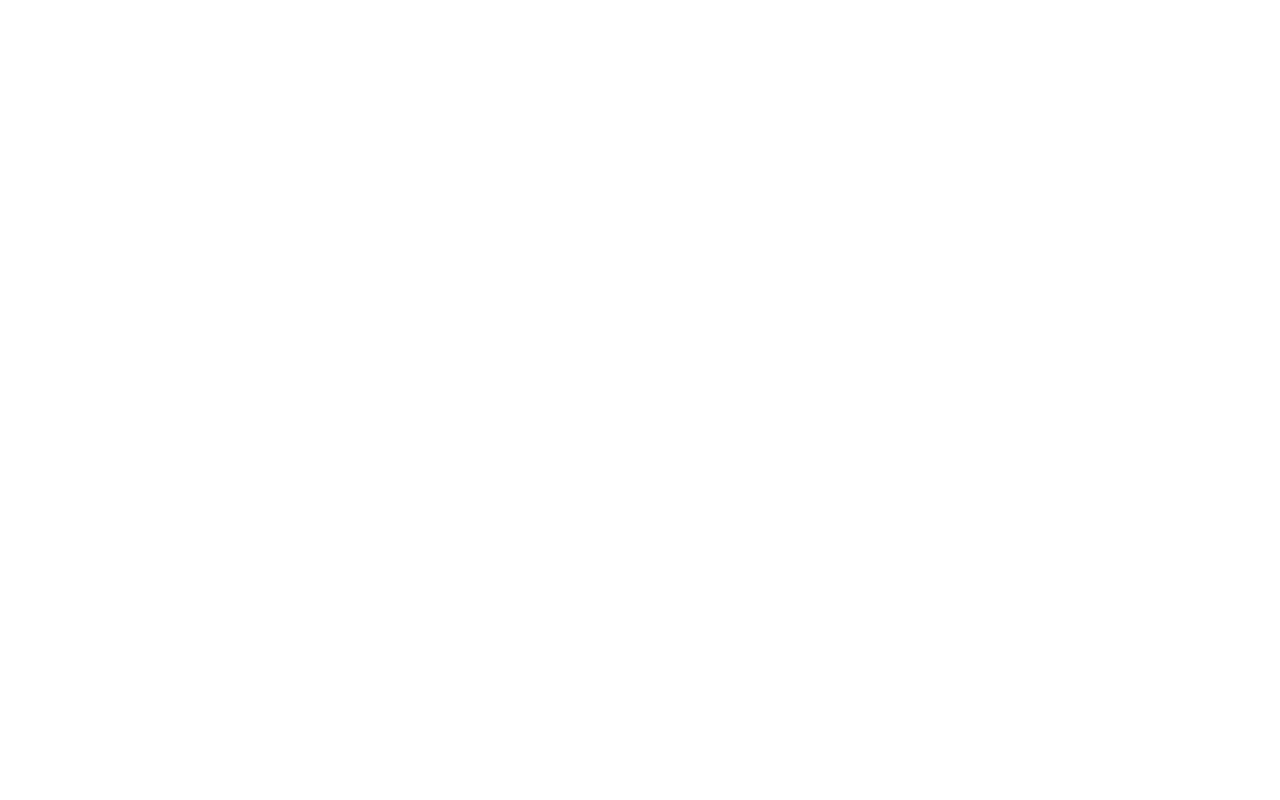
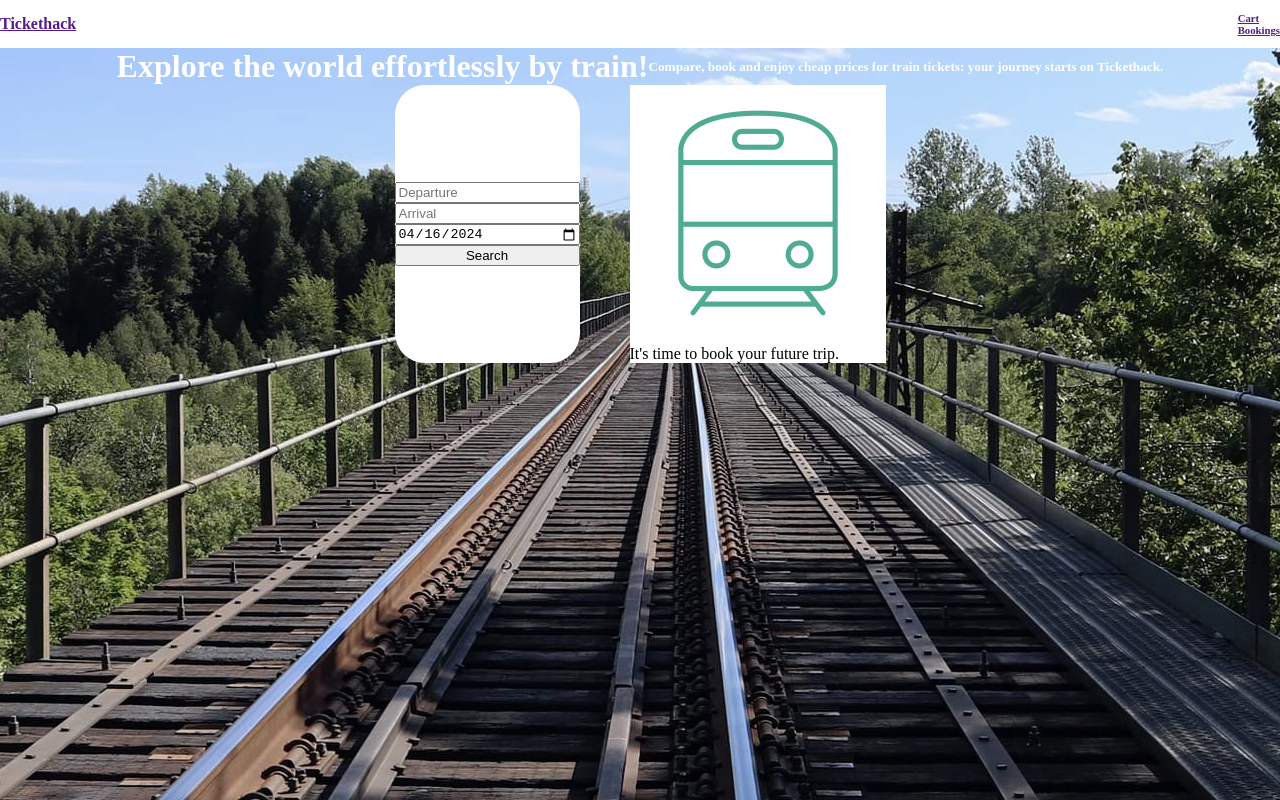
Before and after one commit to MaxCodeCraft/tickethack-frontend, a plain HTML site: page index.html in a window 1280 px wide. Drawn offline with Linux system fonts and the light colour scheme.

Commit message:
html done

```diff
--- a/index.html
+++ b/index.html
@@ -7,6 +7,39 @@
     <title>Tickethack - Live your dreams</title>
   </head>
   <body>
+    <div id="header">
+      <a href=""><h4>Tickethack</h4></a>
+      <div>
+        <a href=""><h6>Cart</h6></a>
+        <a href=""><h6>Bookings</h6></a>
+      </div>
+    </div>
+    <div id="text">
+      <h1>Explore the world effortlessly by train!</h1>
+      <h5>
+        Compare, book and enjoy cheap prices for train tickets: your journey
+        starts on Tickethack.
+      </h5>
+    </div>
+    <div id="container">
+      <div id="search">
+        <input id="departure" type="text" placeholder="Departure" />
+        <input id="arrival" type="text" placeholder="Arrival" />
+        <input
+          type="date"
+          id="trip-date"
+          name="trip-date"
+          value="2024-04-16"
+          min="2024-01-01"
+          max="2030-12-31"
+        />
+        <button id="btn-search" type="button">Search</button>
+      </div>
+      <div id="results">
+        <img id="results-img" src="assets/train.png" alt="train" />
+        <p>It's time to book your future trip.</p>
+      </div>
+    </div>
     <script src="./script.js"></script>
   </body>
 </html>
--- a/style.css
+++ b/style.css
@@ -0,0 +1,46 @@
+* {
+  margin: 0;
+}
+
+body {
+  background-image: url("assets/background.jpg");
+  background-position: center;
+  background-attachment: fixed;
+}
+
+#header {
+  background-color: white;
+  text-decoration: none;
+  display: flex;
+  flex-direction: row;
+  justify-content: space-between;
+  align-items: center;
+  height: 3em;
+}
+
+#text {
+  color: white;
+
+  display: flex;
+  justify-content: center;
+  align-items: center;
+}
+
+#container {
+  height: ;
+  display: flex;
+  justify-content: center;
+  gap: 50px;
+}
+
+#search {
+  background-color: white;
+  border-radius: 30px;
+  display: flex;
+  flex-direction: column;
+  justify-content: center;
+}
+
+#results {
+  background-color: white;
+}
```
